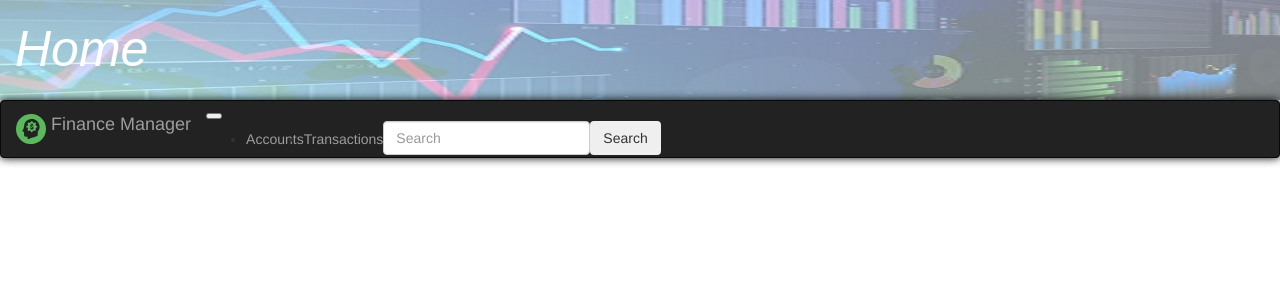
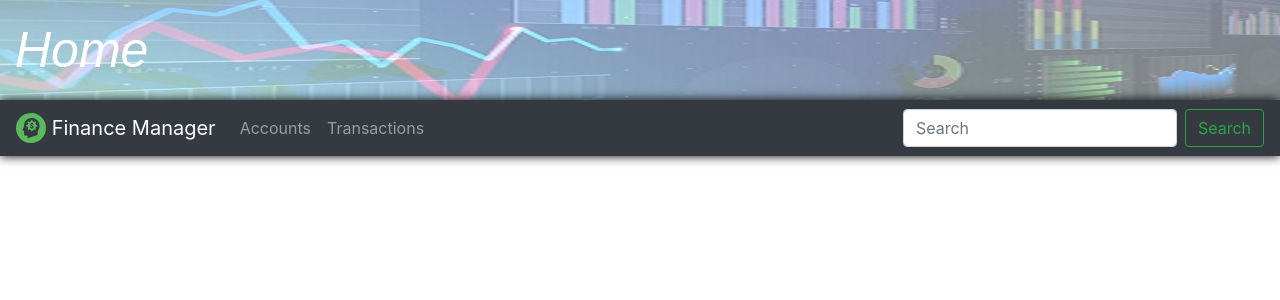
Before and after one commit to Lusey77/finance-app-ui, an Angular app: page / in a window 1280 px wide. Shown: the top 300 px of the page. Built offline with nearby package versions, Linux system fonts and the light colour scheme.

Commit message:
Upgraded project to Bootstrap4-beta

```diff
--- a/package.json
+++ b/package.json
@@ -25,9 +25,11 @@
     "@angular/platform-browser": "^4.2.4",
     "@angular/platform-browser-dynamic": "^4.2.4",
     "@angular/router": "^4.2.4",
-    "bootstrap": "^3.3.7",
+    "bootstrap": "^4.0.0-beta",
     "core-js": "^2.4.1",
     "express": "^4.16.2",
+    "jquery": "^3.2.1",
+    "popper.js": "^1.12.5",
     "primeng": "^4.2.0-rc.1",
     "rxjs": "^5.4.2",
     "zone.js": "^0.8.14"
--- a/src/app/header/header.component.html
+++ b/src/app/header/header.component.html
@@ -3,24 +3,24 @@
     <span class="header-font">Home</span>
   </div>
 </div>
-<nav class="navbar navbar-toggleable-md navbar-inverse bg-inverse">
-  <button class="navbar-toggler navbar-toggler-right" type="button" data-toggle="collapse">
-    <span class="navbar-toggler-icon"></span>
-  </button>
+<nav class="navbar navbar-expand-lg navbar-dark bg-dark">
   <a class="navbar-brand logo-font flex-valign-row" routerLink="/">
     <img src="../../assets/img/logo.svg" width="30px" height="30px">
     <span>&nbsp;{{title}}</span>
   </a>
 
-  <div class="collapse navbar-collapse" id="navbarSupportedContent">
+  <div class="collapse navbar-collapse" id="navbarToggleExternalContent">
     <ul class="navbar-nav mr-auto">
       <li *ngFor="let navItem of navItems" class="nav-item">
         <a class="nav-link" routerLink="{{navItem.navLink}}">{{navItem.navTitle}}</a>
       </li>
     </ul>
     <form class="form-inline my-2 my-lg-0">
-      <input class="form-control mr-sm-2" type="text" placeholder="Search">
-      <button class="btn btn-outline-success my-2 my-sm-0" type="submit">Search</button>
+      <input class="form-control mr-sm-2 " type="text" placeholder="Search">
+      <button class="btn btn-outline-success mt-3 my-sm-0" type="submit">Search</button>
     </form>
   </div>
+  <button class="navbar-toggler my-2" type="button" data-toggle="collapse" data-target="#navbarToggleExternalContent" aria-controls="navbarToggleExternalContent" aria-expanded="false" aria-label="Toggle navigation">
+    <span class="navbar-toggler-icon"></span>
+  </button>
 </nav>
```
Also changed, not shown: .angular-cli.json.
